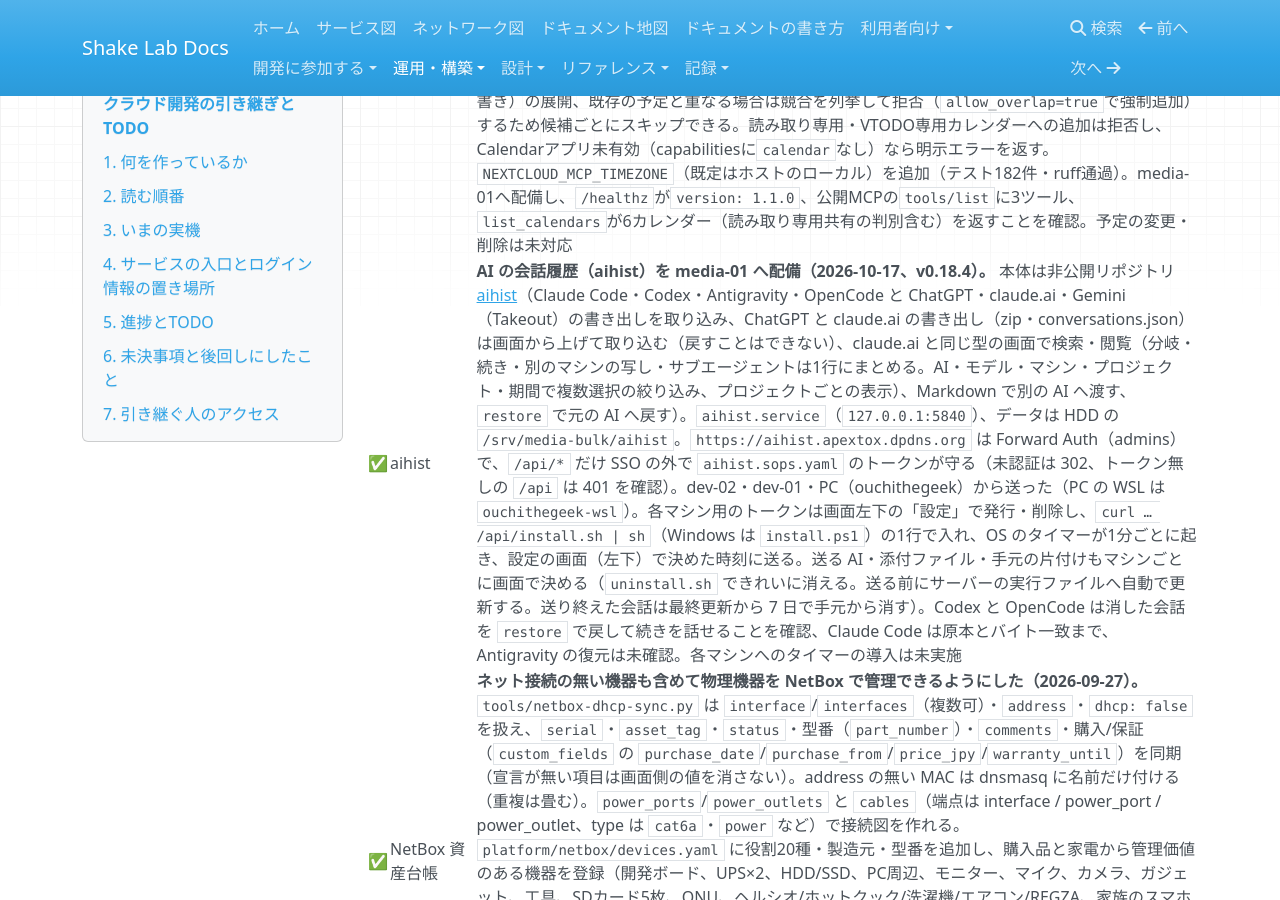
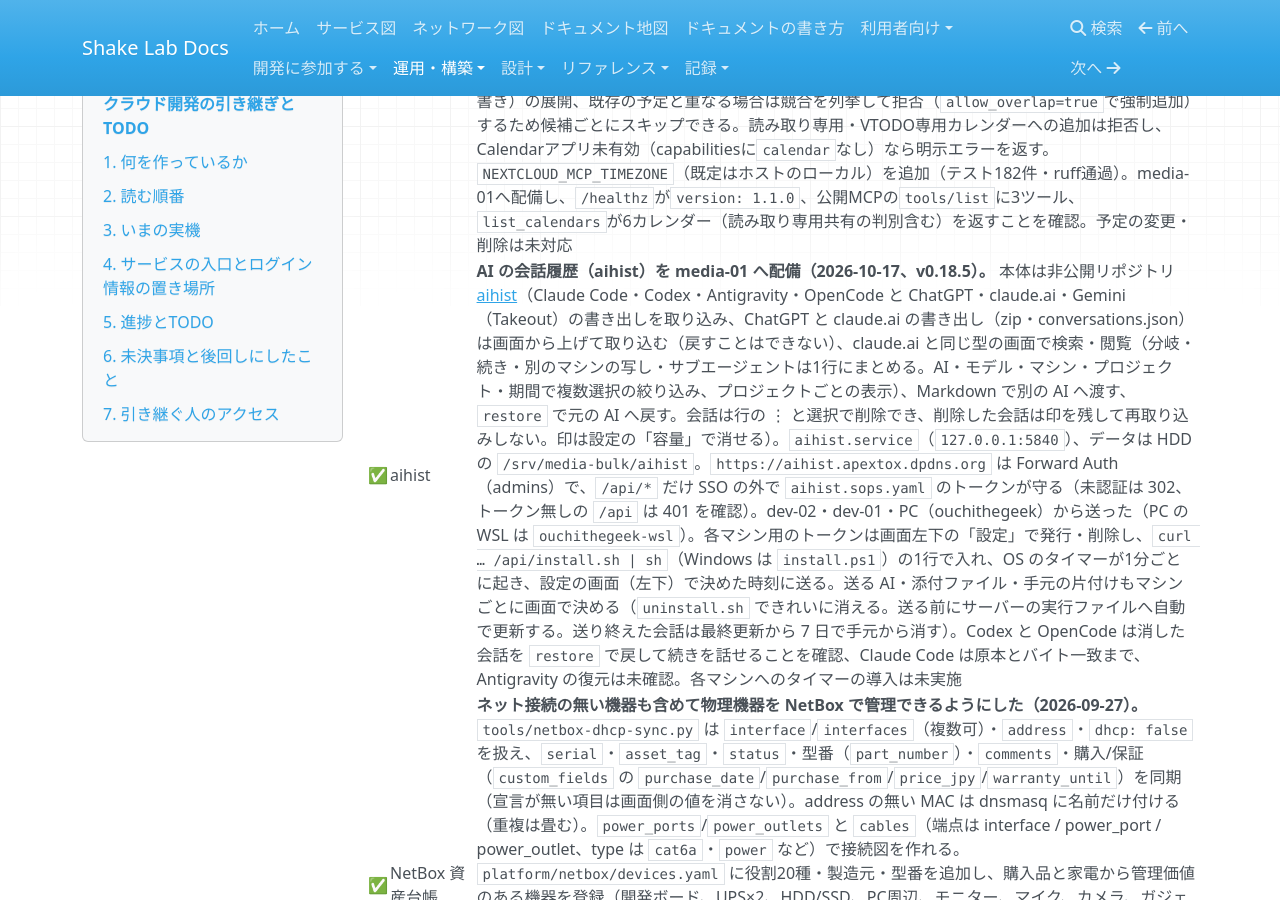
Before and after one commit to rurutheGeek/shake-cloud, an MkDocs documentation site: the page built from docs/operations/handover.md, in a window 1280 px wide and 900 px high, scrolled down 19835 px. Built offline with MkDocs 1.6.1, drawn with Linux system fonts in a browser that asks for light colours; nearby versions of some CDN libraries; a script that is not in the unit is left out.

Commit message:
chore(aihist): v0.18.5（会話の削除）へ上げて配備する
Co-Authored-By: Claude Opus 5.5 <noreply@anthropic.com>

```diff
--- a/docs/operations/handover.md
+++ b/docs/operations/handover.md
@@ -220,7 +220,7 @@ sops --decrypt platform/sops/pve-users.sops.yaml
 | ✅ | Homarr | **ゲーム1の隔離ダウンロードのタイルをHomarrへ追加（2026-10-06）。** `stacks/homarr/apps.json` に「ダウンロード（qBittorrent）」（`https://torrent.play.apextox.dpdns.org`。未認証は302でAuthentikへ）と「ダウンロード（検疫）」（`https://play.apextox.dpdns.org/download`。ゲームポータルから分離した別コンテナ、ポータルSSOを共用。`/download/healthz` 200・未認証は303でログインへ）を追加し、`homarr.yml` でapps-01へ配備（35 apps・0 tiles removed）。torrent側の利用者ブラウザでのSSOログイン完了は未確認 | [Homarr](../services/homarr.md) |
 | 🟨 | Nextcloudアプリ | **自作の印刷・LocalSend送信を公開リポジトリへ切り出し、App Store公開の準備をした（2026-09-26）。** `cups_print`（[nextcloud-cups-print](https://github.com/rurutheGeek/nextcloud-cups-print)）と `localsend_share`（[nextcloud-localsend](https://github.com/rurutheGeek/nextcloud-localsend)）を作成し、各 `v1.0.2` をGitHub Releaseで配布。media-01は `manage.py custom-apps` で導入し旧 `shake_print`・`shake_localsend` を撤去（残る自作は `shake_tags` のみ）。中継は `stacks/print-api`・`stacks/localsend-send` を同じ実装へ更新。**実機確認（NC33）**: 印刷はPDFとMarkdown、ダイアログ（部数・カラー・ページ範囲）、LocalSendは実端末へ送信成功。LocalSendはmulticast応答がSG（22/80/443/53317のみ）で戻らないため、`LOCALSEND_SEND_SCAN` の外向き走査（HTTP legacy discovery）を追加。**プリンターはDHCPで `192.168.10.9`→`192.168.10.3` へ移動しており、キューをmDNS名 `ipp://cA5E9FB00000.local/ipp/print` に変更**（`cups_printer_uri`）。トークンはSOPS・実機・アプリ設定をローテーション済み。**外部レビューを受けて1.0.2で修正（Content-Length明示・中継エラー本文の表示・devicesのLANアドレス許可・トークン比較）。証明書は[PR #1272](https://github.com/nextcloud/app-certificate-requests/pull/1272)・[#1273](https://github.com/nextcloud/app-certificate-requests/pull/1273)を提出済み（署名待ち）。常用はNC33のまま（NC35は使い捨てコンテナで有効化・ルート・設定画面・JS配信のみ確認）** | [nextcloud.md](nextcloud.md)・[printer.md](../services/printer.md)・[D06](../development/D06-localsend.md)・[D08](../development/D08-nextcloud-print.md) |
 | ✅ | Nextcloud MCP | **Nextcloud MCPサーバを公開リポジトリへ切り出し、media-01をリリース取得方式へ移行（2026-09-26）。** [nextcloud-mcp](https://github.com/rurutheGeek/nextcloud-mcp) を作成して `v1.0.0` を公開、外部レビューを受けて `v1.0.1` に更新（tools/call前のwhoami必須化・タグreadのstat・write-denyの祖先拒否と展開メンバー検査・max_bytes検証・アーカイブ事前サイズ検査・Origin検証。標準ライブラリのみ・16ツール・テスト139件・Docker/GHCR対応）。呼び出し元の資格情報でNextcloudのACLに従うパススルー認証は不変。音楽ルートと追加の書き込み禁止プレフィックスをenv化し、tag-api連携はURLとトークンの両方があるときだけタグ3ツールを公開するようオプション化した。media-01は `group_vars/media.yml` の `nextcloud_mcp_version`/`_sha256` で固定したリリース資産をプレイが取得する。実機で `/healthz`（`version: 1.0.1`・`tag_tools: true`）とMCP接続からの `whoami`・MusicBrainz検索を確認。**2026-09-28: `v1.1.0`へ更新し、CalDAVカレンダー3ツール（`nextcloud_list_calendars`・`nextcloud_list_events`・`nextcloud_create_event`）を追加。** 繰り返し予定（`DAILY`/`WEEKLY`/`MONTHLY`/`YEARLY`、`COUNT`/`UNTIL`/`BYDAY`/`EXDATE`・上書き）の展開、既存の予定と重なる場合は競合を列挙して拒否（`allow_overlap=true`で強制追加）するため候補ごとにスキップできる。読み取り専用・VTODO専用カレンダーへの追加は拒否し、Calendarアプリ未有効（capabilitiesに`calendar`なし）なら明示エラーを返す。`NEXTCLOUD_MCP_TIMEZONE`（既定はホストのローカル）を追加（テスト182件・ruff通過）。media-01へ配備し、`/healthz`が`version: 1.1.0`、公開MCPの`tools/list`に3ツール、`list_calendars`が6カレンダー（読み取り専用共有の判別含む）を返すことを確認。予定の変更・削除は未対応 | [nextcloud-mcp.md](nextcloud-mcp.md)・[A06](../development/A06-nextcloud-mcp.md) |
-| ✅ | aihist | **AI の会話履歴（aihist）を media-01 へ配備（2026-10-17、v0.18.4）。** 本体は非公開リポジトリ [aihist](https://github.com/rurutheGeek/aihist)（Claude Code・Codex・Antigravity・OpenCode と ChatGPT・claude.ai・Gemini（Takeout）の書き出しを取り込み、ChatGPT と claude.ai の書き出し（zip・conversations.json）は画面から上げて取り込む（戻すことはできない）、claude.ai と同じ型の画面で検索・閲覧（分岐・続き・別のマシンの写し・サブエージェントは1行にまとめる。AI・モデル・マシン・プロジェクト・期間で複数選択の絞り込み、プロジェクトごとの表示）、Markdown で別の AI へ渡す、`restore` で元の AI へ戻す）。`aihist.service`（`127.0.0.1:5840`）、データは HDD の `/srv/media-bulk/aihist`。`https://aihist.apextox.dpdns.org` は Forward Auth（admins）で、`/api/*` だけ SSO の外で `aihist.sops.yaml` のトークンが守る（未認証は 302、トークン無しの `/api` は 401 を確認）。dev-02・dev-01・PC（ouchithegeek）から送った（PC の WSL は `ouchithegeek-wsl`）。各マシン用のトークンは画面左下の「設定」で発行・削除し、`curl … /api/install.sh | sh`（Windows は `install.ps1`）の1行で入れ、OS のタイマーが1分ごとに起き、設定の画面（左下）で決めた時刻に送る。送る AI・添付ファイル・手元の片付けもマシンごとに画面で決める（`uninstall.sh` できれいに消える。送る前にサーバーの実行ファイルへ自動で更新する。送り終えた会話は最終更新から 7 日で手元から消す）。Codex と OpenCode は消した会話を `restore` で戻して続きを話せることを確認、Claude Code は原本とバイト一致まで、Antigravity の復元は未確認。各マシンへのタイマーの導入は未実施 | [aihist.md](aihist.md) |
+| ✅ | aihist | **AI の会話履歴（aihist）を media-01 へ配備（2026-10-17、v0.18.5）。** 本体は非公開リポジトリ [aihist](https://github.com/rurutheGeek/aihist)（Claude Code・Codex・Antigravity・OpenCode と ChatGPT・claude.ai・Gemini（Takeout）の書き出しを取り込み、ChatGPT と claude.ai の書き出し（zip・conversations.json）は画面から上げて取り込む（戻すことはできない）、claude.ai と同じ型の画面で検索・閲覧（分岐・続き・別のマシンの写し・サブエージェントは1行にまとめる。AI・モデル・マシン・プロジェクト・期間で複数選択の絞り込み、プロジェクトごとの表示）、Markdown で別の AI へ渡す、`restore` で元の AI へ戻す。会話は行の ⋮ と選択で削除でき、削除した会話は印を残して再取り込みしない。印は設定の「容量」で消せる）。`aihist.service`（`127.0.0.1:5840`）、データは HDD の `/srv/media-bulk/aihist`。`https://aihist.apextox.dpdns.org` は Forward Auth（admins）で、`/api/*` だけ SSO の外で `aihist.sops.yaml` のトークンが守る（未認証は 302、トークン無しの `/api` は 401 を確認）。dev-02・dev-01・PC（ouchithegeek）から送った（PC の WSL は `ouchithegeek-wsl`）。各マシン用のトークンは画面左下の「設定」で発行・削除し、`curl … /api/install.sh | sh`（Windows は `install.ps1`）の1行で入れ、OS のタイマーが1分ごとに起き、設定の画面（左下）で決めた時刻に送る。送る AI・添付ファイル・手元の片付けもマシンごとに画面で決める（`uninstall.sh` できれいに消える。送る前にサーバーの実行ファイルへ自動で更新する。送り終えた会話は最終更新から 7 日で手元から消す）。Codex と OpenCode は消した会話を `restore` で戻して続きを話せることを確認、Claude Code は原本とバイト一致まで、Antigravity の復元は未確認。各マシンへのタイマーの導入は未実施 | [aihist.md](aihist.md) |
 | ✅ | NetBox 資産台帳 | **ネット接続の無い機器も含めて物理機器を NetBox で管理できるようにした（2026-09-27）。** `tools/netbox-dhcp-sync.py` は `interface`/`interfaces`（複数可）・`address`・`dhcp: false` を扱え、`serial`・`asset_tag`・`status`・型番（`part_number`）・`comments`・購入/保証（`custom_fields` の `purchase_date`/`purchase_from`/`price_jpy`/`warranty_until`）を同期（宣言が無い項目は画面側の値を消さない）。address の無い MAC は dnsmasq に名前だけ付ける（重複は畳む）。`power_ports`/`power_outlets` と `cables`（端点は interface / power_port / power_outlet、type は `cat6a`・`power` など）で接続図を作れる。`platform/netbox/devices.yaml` に役割20種・製造元・型番を追加し、購入品と家電から管理価値のある機器を登録（開発ボード、UPS×2、HDD/SSD、PC周辺、モニター、マイク、カメラ、ガジェット、工具、SDカード5枚、ONU、ヘルシオ/ホットクック/洗濯機/エアコン/REGZA、家族のスマホ3台、SwitchBot 開閉センサー、Eufy SmartTrack。計70台）。ケーブル11本（ネット幹線6＋UPS1 バッテリー口5。UPS2 は予備）。aterm は PA-WG1200HP、Redmi は Xiaomi、Echo は Amazon へ修正。PC3台はスペックを記録し役割を Desktop/Laptop へ。`ensure` は冪等、`pull`/`push` も通過。ケーブル・電源タップ・充電器・電子部品は載せない方針（主要な幹線と UPS 接続だけ接続図にする）。**残りは各機器のシリアル、PC3台のメーカ・型番、Wi-Fi 家電の MAC、TL-SG605 の port 番号確認、unknown-43/84 の正体** | [netbox.md](netbox.md#assets) |
 | ✅ | パスキー | **パスワードレスの自動入力が出ない原因を特定し、discoverable（resident key）を必須化（2026-09-27）。** サーバー側（識別ステージの `passkey_challenge`・`autocomplete="username webauthn"`・パスワード/検証段を飛ばす既定ポリシー）は正常で、原因は登録済みBitwardenパスキーが2要素専用（非discoverable）だったこと。MFAでは使えており（`last_t`＝2026-09-26 09:51の本人ログインと一致）、`allowCredentials: []` の自動入力にだけ出ない症状だった。WebAuthn setupステージ `default-authenticator-webauthn-setup` を `resident_key_requirement: required` へ変更し、`configure.py` が冪等に適用（実機にも適用済み）。**2026-09-27より前に登録したパスキーは削除して登録し直しが必要。** Firefoxはユーザー名欄のパスキー自動入力に非対応（Chrome/Edge/Safariを使う） | [identity.md](identity.md#パスキーだけでログインするパスワードレス) |
 | ✅ | セッション | **再ログイン頻度を下げた（2026-09-27）。** 実機DBで、認証セッションがブラウザー終了＋サーバー側24時間（tenant `default_token_duration: days=1`）で切れていた。`configure.py` が `default-authentication-login` の `remember_me_offset` を `days=30` にし、ログイン最後の「Stay signed in?」で **Yes** のときだけ30日保持（Noは従来どおり）。実機にも適用済み。常時30日にする場合は同ステージの `session_duration: days=30` | [identity.md](identity.md#再ログインを減らすセッション保持) |
```
Also changed, not shown: 1 other file.
